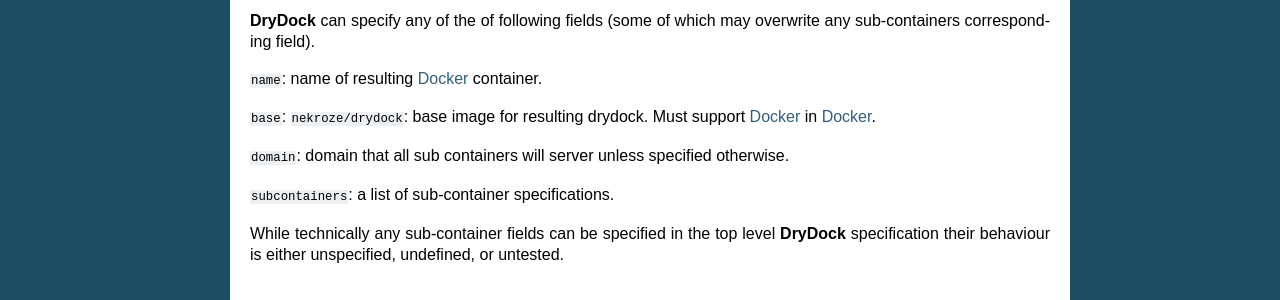
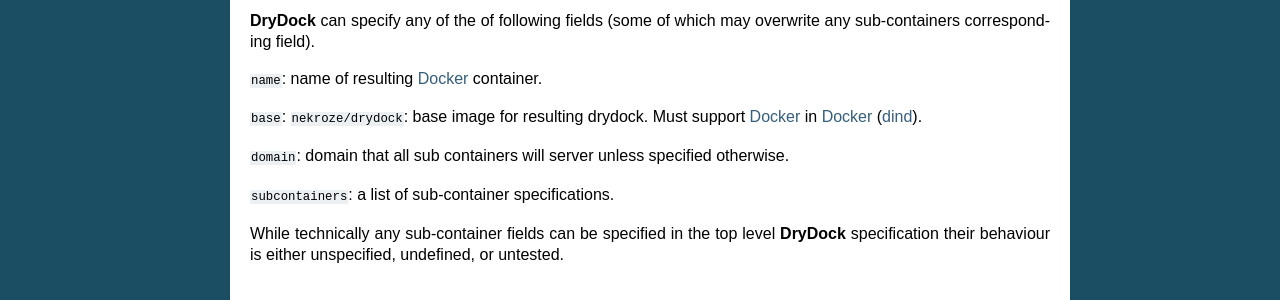
Before and after one commit to Nekroze/drydock, a Sphinx documentation site: the page built from docs/usage.rst, in a window 1280 px wide and 900 px high, scrolled down 2268 px. Shown: the part 527-827 px from the top of the window. Built offline with Sphinx 7.4.7, drawn with Linux system fonts in a browser that asks for light colours.

Commit message:
added link to dind

```diff
--- a/docs/usage.rst
+++ b/docs/usage.rst
@@ -180,7 +180,7 @@ overwrite any sub-containers corresponding field).
 ``name``: name of resulting Docker_ container.
 
 ``base``: ``nekroze/drydock``: base image for resulting drydock.
-Must support Docker_ in Docker_.
+Must support Docker_ in Docker_ (dind_).
 
 ``domain``: domain that all sub containers will server unless specified
 otherwise.
@@ -191,5 +191,6 @@ While technically any sub-container fields can be specified in the top level
 **DryDock** specification their behaviour is either unspecified, undefined,
 or untested.
 
+.. _dind: http://blog.docker.io/2013/09/docker-can-now-run-within-docker/
 .. _YAML: http://wikipedia.org/wiki/YAML
 .. _Docker: https://www.docker.io/
```
